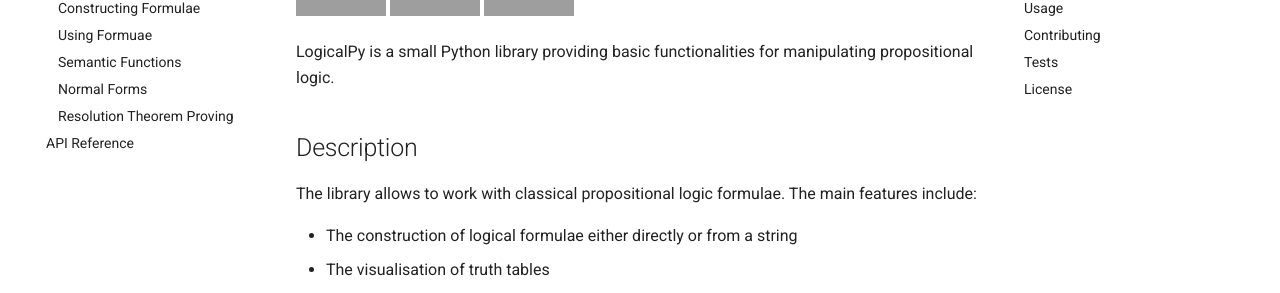
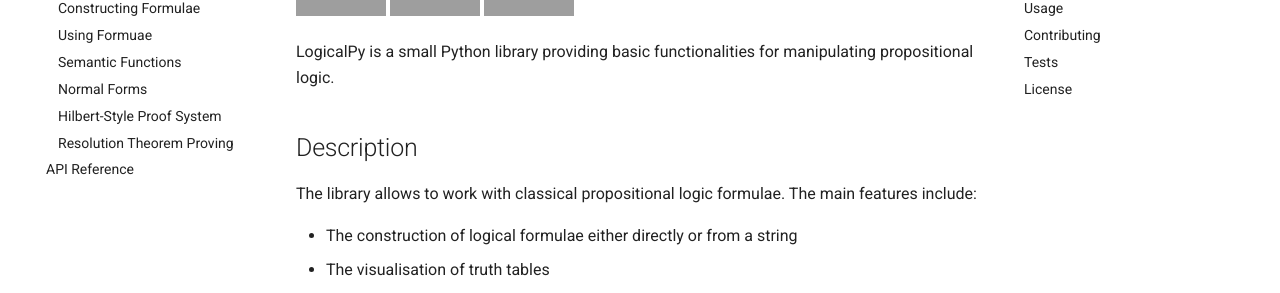
Before and after one commit to Cubix1729/logicalpy, an MkDocs documentation site: the page built from docs/index.md, in a window 1280 px wide. Shown: the part 184-477 px from the top of the page. Built offline with MkDocs 1.6.1 and Material for MkDocs 9.7.7, drawn with Linux system fonts in a browser that asks for light colours; comment, search, counter and statistics services are not loaded; grey boxes are pictures that could not be loaded.

Commit message:
Updated mkdocs configuration with new doc page

```diff
--- a/mkdocs.yml
+++ b/mkdocs.yml
@@ -40,6 +40,7 @@
     - Using Formuae: usage/using-formulae.md
     - Semantic Functions: usage/semantic-functions.md
     - Normal Forms: usage/normal-forms.md
+    - Hilbert-Style Proof System: usage/hilbert-style-proof-system.md
     - Resolution Theorem Proving: usage/resolution-theorem-proving.md
   - API Reference: api-reference/
 
```
